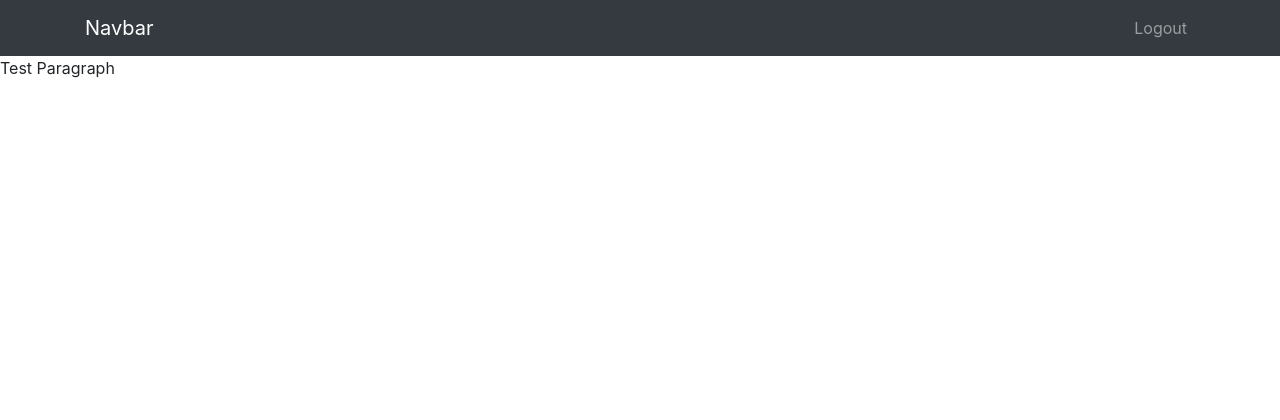
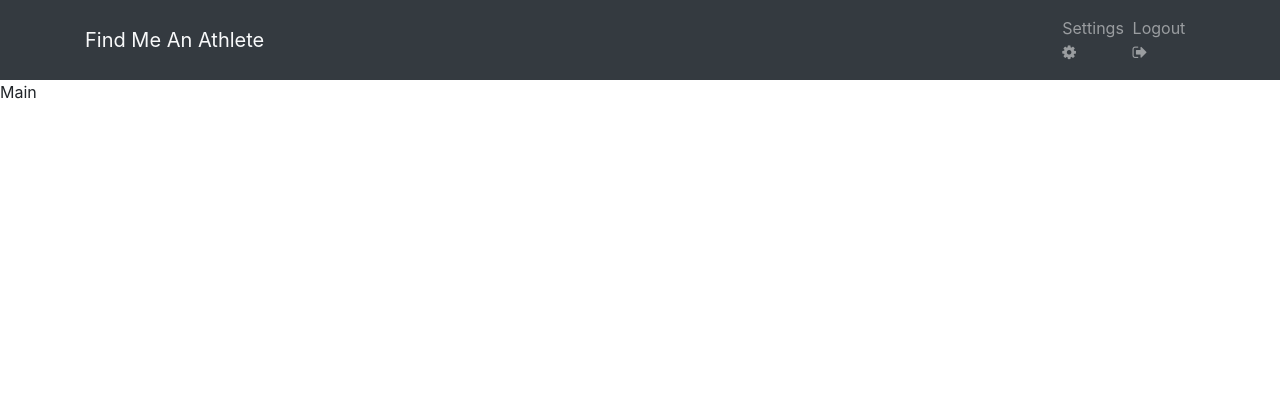
Before and after one commit to elifaydin00/Sports-Collaboration, a Django app: page / in a window 1280 px wide. Shown: the top 420 px of the page. Run offline with Django 3.2, Linux system fonts and the light colour scheme; the visitor is signed in with stand-in values (Sample User, id 1); some libraries are stand-ins or nearby versions.

Commit message:
Initializing main page

```diff
--- a/SportsCollaborationApp/templates/base.html
+++ b/SportsCollaborationApp/templates/base.html
@@ -15,6 +15,7 @@
     <link rel="preconnect" href="https://fonts.googleapis.com">
     <link rel="preconnect" href="https://fonts.gstatic.com" crossorigin>
     <link href="https://fonts.googleapis.com/css2?family=Ubuntu:ital@1&display=swap" rel="stylesheet">
+    <link rel="stylesheet" href="https://cdnjs.cloudflare.com/ajax/libs/font-awesome/4.7.0/css/font-awesome.min.css">
   </head>
   <body>
     {% block content %}{% endblock %}
--- a/SportsCollaborationApp/templates/components/navbar.html
+++ b/SportsCollaborationApp/templates/components/navbar.html
@@ -5,11 +5,17 @@
 <nav class="navbar navbar-expand-lg navbar-dark bg-dark">
   <div class="container">
     <div class="collapse navbar-collapse" id="navbarText">
-      <a class="navbar-brand" href="/">Navbar</a>
-      <ul class="navbar-nav ml-auto">
-        <li class="nav-item">
-          <a href="{% url 'logout' %}" class="nav-link">Logout</a>
-        </li>
+      <a class="navbar-brand text-light mr-auto" href="/">Find Me An Athlete</a>
+			<ul class="navbar-nav mx-auto ml-5 align-middle">
+
+			</ul>
+			<ul class="navbar-nav ml-auto">
+				<div class="input-group">
+					<a href="{% url 'settings' %}" class="nav-link" style="width: 5.5vw;">Settings <i class="fa fa-cog"></i></a>
+				</div>
+			  <div class="input-group">
+          <a href="{% url 'logout' %}" class="nav-link" style="width: 5.5vw;">Logout <i class="fa fa-sign-out"></i></a>
+        </div>
       </ul>
     </div>
   </div>
--- a/SportsCollaborationApp/templates/pages/MainPage.html
+++ b/SportsCollaborationApp/templates/pages/MainPage.html
@@ -9,7 +9,15 @@
 {% endblock %}
 
 <div style="min-height: 88vh;">
-  <p>Test Paragraph</p>
+	<p>Main</p>
+	<!--
+  <div class="input-group h-100">
+    <input type="text" class="form-control" style="width: 20vw;" placeholder="Search Activities/Sports" aria-label="Search">
+    <div class="input-group-append">
+			<button class="btn btn-secondary text-decoration-none" style="width: 4vw;" type="button"><i class="fa fa-search"></i></button>
+    </div>
+	</div>
+	-->
 </div>
 
 {% include "../components/footer.html" %}
--- a/SportsCollaborationApp/urls.py
+++ b/SportsCollaborationApp/urls.py
@@ -6,4 +6,5 @@ urlpatterns = [
   path('login/',views.loginPage, name="login"),
   path('signup/',views.registerPage, name="register"),
   path('logout/', views.logoutPage, name="logout"),
+  path('settings/', views.settingsPage, name="settings"),
 ]
--- a/SportsCollaborationApp/views.py
+++ b/SportsCollaborationApp/views.py
@@ -97,3 +97,7 @@ def logoutPage(request):
 @login_required(login_url='login')
 def mainPage(request):
     return render(request, 'pages/MainPage.html')
+
+@login_required(login_url='login')
+def settingsPage(request):
+    return render(request, 'pages/SettingsPage.html')
```
Also changed, not shown: SportsCollaborationApp/templates/pages/SettingsPage.html (added, +19 -0 lines).
